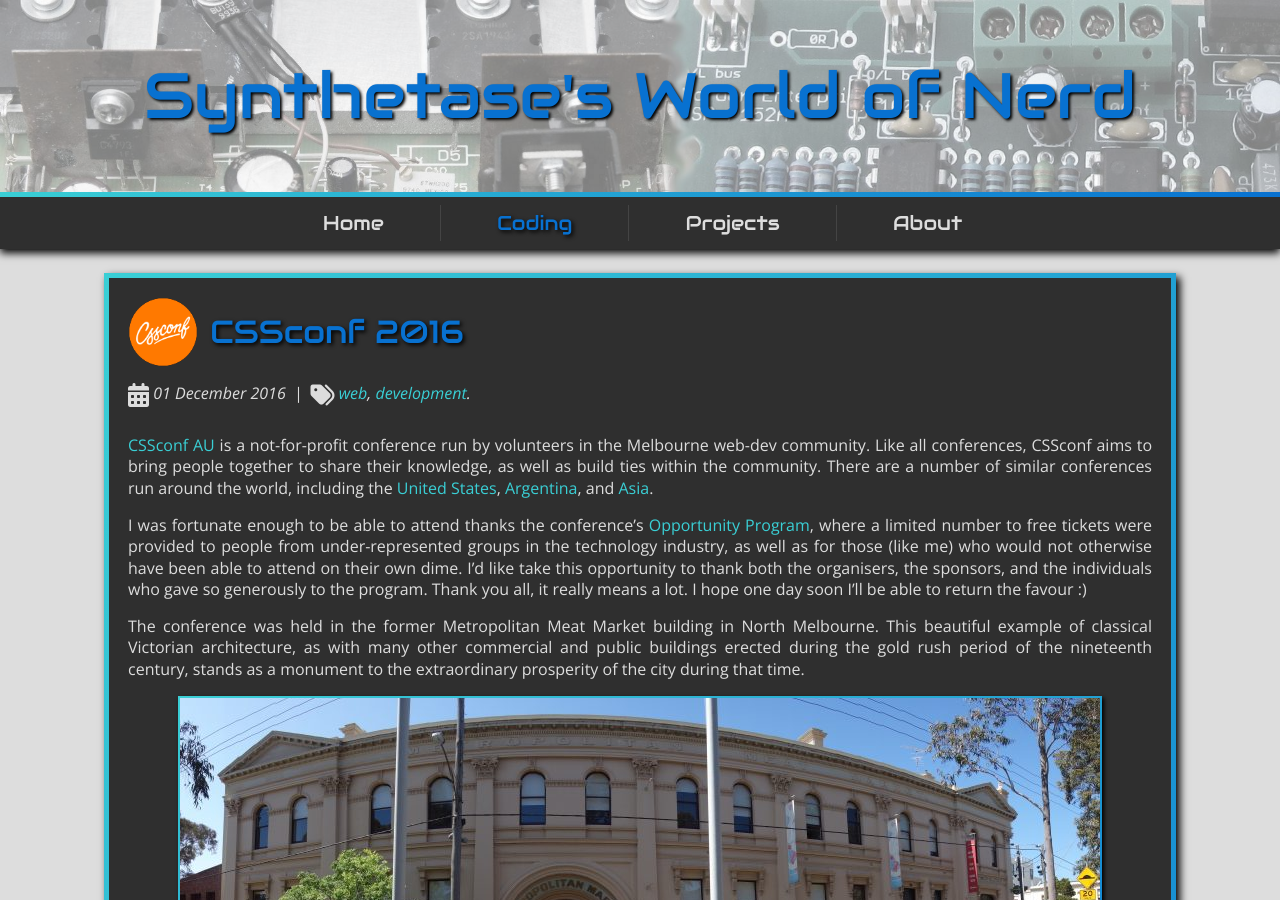
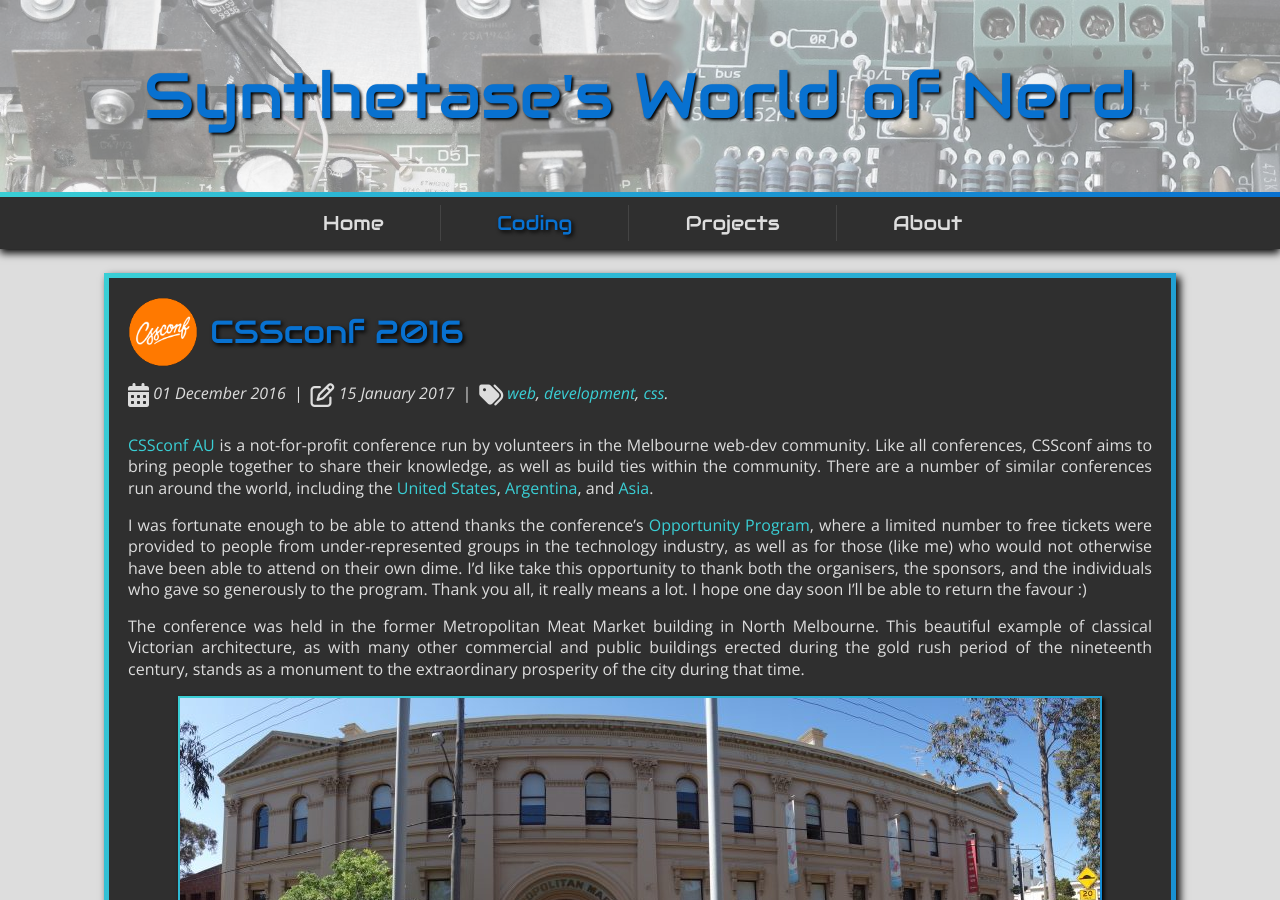
Before and after one commit to StaphSynth/StaphSynth.github.io, a Jekyll site: the page built from _posts/2016-12-01-cssconf-2016.md, in a window 1280 px wide and 900 px high. Built offline with Jekyll 4.4.1, drawn with Linux system fonts in a browser that asks for light colours; nearby versions of some CDN libraries.

Commit message:
modified cssconf post

```diff
--- a/_posts/2016-12-01-cssconf-2016.md
+++ b/_posts/2016-12-01-cssconf-2016.md
@@ -4,9 +4,11 @@
 imageSource: /img/cssconf-logo.png
 byline: Attended my first CSSconf in Melbourne.
 category: coding
+modified: 2017-01-15
 tags:
   - web
   - development
+  - css
 ---
 
 [CSSconf AU](http://2016.cssconf.com.au/) is a not-for-profit conference run by volunteers in the Melbourne web-dev community. Like all conferences, CSSconf aims to bring people together to share their knowledge, as well as build ties within the community. There are a number of similar conferences run around the world, including the [United States](https://2016.cssconf.com/), [Argentina](http://cssconfar.com/), and [Asia](https://2016.cssconf.asia/).
```
